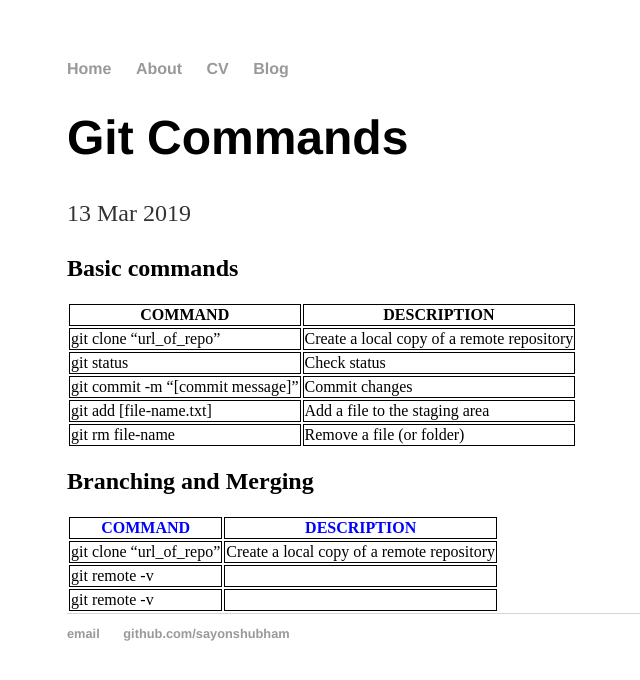
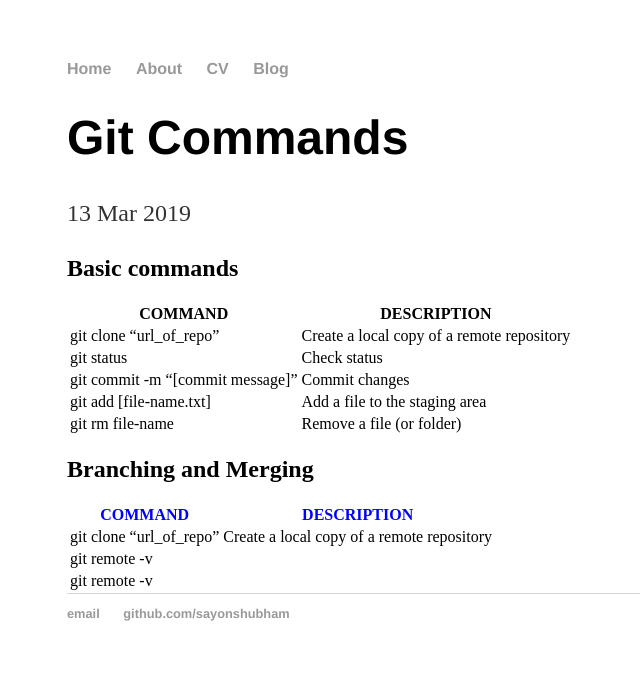
Before and after one commit to sayonshubham/sayonshubham.github.io, a Jekyll site: the page built from _posts/2019-03-13-Git Commands.md, in a window 1280 px wide. Shown: the top 680 px of the page, without its empty margins (125-765 px from the left). Built offline with Jekyll 4.4.1, drawn with Linux system fonts in a browser that asks for light colours.

Commit message:
Update main.css

```diff
--- a/css/main.css
+++ b/css/main.css
@@ -41,6 +41,6 @@ ul.posts {
 ul.posts li {
     list-style: none;
 }
-td, th {
+td.posts, th.psosts {
     border: 1px solid #000000
 }
```
